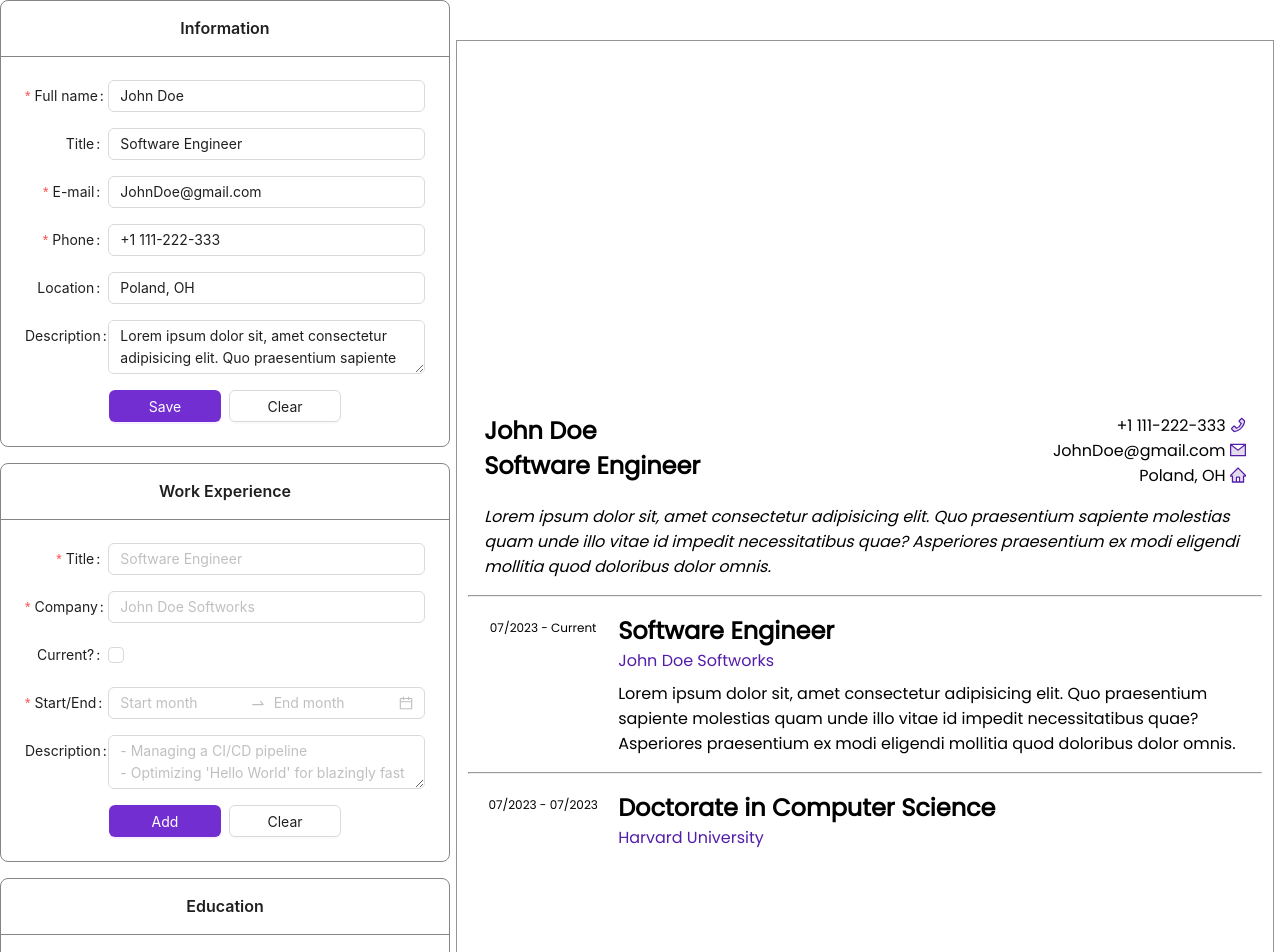
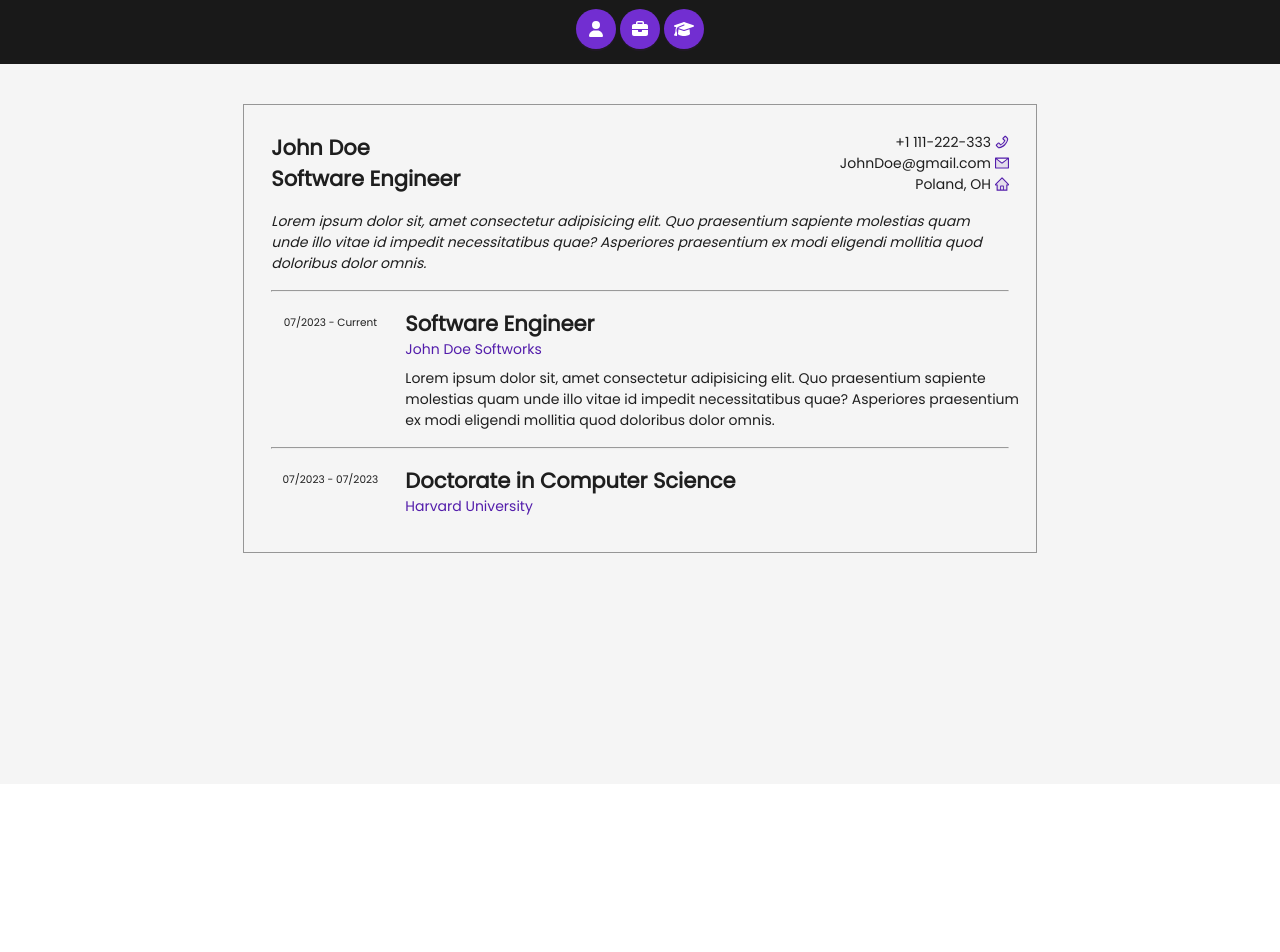
Before and after one commit to myshkovsky/Seavee, a React (Vite) app: page / in a window 1280 px wide. Shown: the top 952 px of the page. After the commit the page ends 800 px from the top, so only its background shows below. Built offline with nearby package versions, Linux system fonts and the light colour scheme.

Commit message:
Add FontAwesome icons, new header & edit UI
Resolves #1

```diff
--- a/package.json
+++ b/package.json
@@ -10,6 +10,9 @@
     "preview": "vite preview"
   },
   "dependencies": {
+    "@fortawesome/fontawesome-svg-core": "^6.4.0",
+    "@fortawesome/free-solid-svg-icons": "^6.4.0",
+    "@fortawesome/react-fontawesome": "^0.2.0",
     "@types/uuid": "^9.0.2",
     "antd": "^5.7.2",
     "react": "^18.2.0",
--- a/src/App.tsx
+++ b/src/App.tsx
@@ -2,13 +2,15 @@ import { useState } from 'react'
 import defaultUser from './utils/defaultUser'
 // import Debug from './components/Debug'
 import './styles/App.css'
-import { Button, Card, Checkbox, ConfigProvider, DatePicker, Form, Input, Select, Space } from 'antd'
-import { EnumDegrees, IUserEducationEntry, IUserWorkExperienceEntry, TEnumDegrees } from './types/IUser'
+import { Button, Checkbox, ConfigProvider, DatePicker, Form, Input, Layout, Modal, Select } from 'antd'
+import { EnumDegrees, IUserBasicInfo, IUserEducationEntry, IUserWorkExperienceEntry, TEnumDegrees } from './types/IUser'
 import {v4 as uuid} from "uuid"
 import DocumentPreview from './components/DocumentPreview'
+import { Content, Header } from 'antd/es/layout/layout'
+import { FontAwesomeIcon } from '@fortawesome/react-fontawesome'
+import { faBriefcase, faGraduationCap, faUser } from '@fortawesome/free-solid-svg-icons'
 
 function App() {
-  const [infoDisable, setInfoDisable] = useState(false)
   const [eduFormChecked, setEduFormChecked] = useState(false)
   const [workFormChecked, setWorkFormChecked] = useState(false)
   const [user, setUser] = useState(defaultUser)
@@ -18,21 +20,15 @@ function App() {
   const { RangePicker } = DatePicker
   const { TextArea } = Input
 
-  function toggleInfoEdit() {
-    setInfoDisable(!infoDisable)
-  }
-
-  function handleInfoChange(targetProp: string, newValue: string) {
-    setUser({...user, info: { ...user.info, [targetProp]: newValue }})
-  }
-
   function handleInfoClear() {
-    setUser({...user, info: {fullname: '', title: '', email: '', phone: '', location: '', description: ''}})
-    /* The setUser above is too slow to keep up with resetFields, and I can't use `await setUsers`,
-    so a setTimeout will have to do. Hopefully 10ms is enough. */
-    setTimeout(() => {
-      infoForm.resetFields()
-    }, 10);
+    infoForm.setFields([
+      { name: ['fullname'], value: '' },
+      { name: ['title'], value: '' },
+      { name: ['email'], value: '' },
+      { name: ['phone'], value: '' },
+      { name: ['location'], value: '' },
+      { name: ['description'], value: '' },
+    ])
   }
 
   function handleEduClear() {
@@ -60,6 +56,10 @@ function App() {
     return newEntry
   }
 
+  function handleInfoSubmit(values: IUserBasicInfo) {
+    setUser({...user, info: { ...user.info, ...values }})
+  }
+
   function handleEduSubmit(rawValues: {school: string, major: string, current: boolean, degree: TEnumDegrees, single?: {"$d": Date}, range?: [{"$d": Date}, {"$d": Date}]}) {
     if (rawValues.single == undefined && rawValues.range == undefined) return
     const degreeKey: TEnumDegrees = rawValues?.degree
@@ -85,14 +85,6 @@ function App() {
       description: rawValues.description,
       started: new Date()
     }
-    if (Array.isArray(rawValues.range)) {
-      newEntry.started = rawValues.range[0]["$d"]
-      newEntry.ended = rawValues.range[1]["$d"]
-      newEntry.current = false
-    } else {
-      newEntry.started = rawValues.single?.$d as Date
-      newEntry.current = true
-    }
     setUser({...user, work: [...user.work, handleDateRange(newEntry, rawValues)]})
   }
 
@@ -114,18 +106,108 @@ function App() {
 
   const ruleMustFill = [{required: true, message: "This field must be filled."}]
 
+  // info modal section
+  const [openEditInfoModal, setOpenEditInfoModal] = useState(false);
+
+  function showInfoModal() {
+    setOpenEditInfoModal(true);
+  }
+
+  function handleInfoModalSave() {
+    infoForm.submit()
+    setOpenEditInfoModal(false)
+  }
+
+  function handleInfoModalCancel() {
+    setOpenEditInfoModal(false)
+    infoForm.resetFields()
+  }
+
+  // work modal section
+  const [openAddWorkExperience, setOpenAddWorkExperience] = useState(false)
+
+  function showAddWorkExperienceModal() {
+    setOpenAddWorkExperience(true)
+  }
+
+  function handleAddWorkExperienceCancel() {
+    setOpenAddWorkExperience(false)
+    handleWorkClear()
+  }
+
+  function handleAddWorkExperience() {
+    workForm.submit()
+    setTimeout(() => {
+      handleAddWorkExperienceCancel()
+    }, 100);
+  }
+
+  // education modal section
+  const [openAddEducation, setOpenAddEducation] = useState(false)
+
+  function showAddEducationModal() {
+    setOpenAddEducation(true)
+  }
+
+  function handleAddEducationCancel() {
+    setOpenAddEducation(false)
+    handleEduClear()
+  }
+
+  function handleAddEducation() {
+    eduForm.submit()
+    setTimeout(() => {
+      handleAddEducationCancel()
+    }, 100);
+  }
+
   return (
-    <ConfigProvider theme={theme}>
-      <section className='main-wrapper'>
-        <section className='editor'>
-          {/* <Debug user={user}/> */}
-          <Card title="Information">
-            <Form form={infoForm} labelCol={{ span: 5 }} layout='horizontal' disabled={infoDisable}>
+    <Layout hasSider={false}>
+      <ConfigProvider theme={theme}>
+        <Header
+          style={{
+            position: 'sticky',
+            top: 0,
+            zIndex: 1,
+            width: '100%',
+            gap: 10,
+            textAlign: 'center',
+            background: "#191919"
+          }}
+        >
+          <Button type="primary" shape="circle" size='large' onClick={showInfoModal}>
+            <FontAwesomeIcon icon={faUser} />
+          </Button>
+          &nbsp;
+          <Button type="primary" shape="circle" size='large' onClick={showAddWorkExperienceModal}>
+            <FontAwesomeIcon icon={faBriefcase} />
+          </Button>
+          &nbsp;
+          <Button type="primary" shape="circle" size='large' onClick={showAddEducationModal}>
+            <FontAwesomeIcon icon={faGraduationCap} />
+          </Button>
+        </Header>
+        <Content style={{ height: '90vh' }}>
+          {/* Edit info */}
+          <Modal
+            open={openEditInfoModal}
+            title="Edit information"
+            onCancel={handleInfoModalCancel}
+            footer={[
+              <Button key="submit" type="primary" onClick={handleInfoModalSave}>
+                Save
+              </Button>,
+              <Button onClick={handleInfoClear}>
+                Clear
+              </Button>
+            ]}
+          >
+            <Form form={infoForm} labelCol={{ span: 5 }} layout='horizontal' onFinish={handleInfoSubmit}>
               <Form.Item name='fullname' label='Full name:' initialValue={user.info.fullname} rules={ruleMustFill}>
-                <Input onChange={e => handleInfoChange('fullname', e.target.value)}/>
+                <Input placeholder='John Doe'/>
               </Form.Item>
               <Form.Item name='title' label='Title:' initialValue={user.info.title}>
-                <Input onChange={e => handleInfoChange('title', e.target.value)}/>
+                <Input placeholder='Software Engineer'/>
               </Form.Item>
               <Form.Item name="email" label="E-mail:" initialValue={user.info.email}
                 rules={[
@@ -133,30 +215,33 @@ function App() {
                   { required: true, message: 'You must enter a valid e-mail address.' }
                 ]}
               >
-                <Input onChange={e => handleInfoChange('email', e.target.value)}/>
+                <Input placeholder='JohnDoe@jdsoftworks.com'/>
               </Form.Item>
               <Form.Item name="phone" label='Phone:' initialValue={user.info.phone} rules={ruleMustFill}>
-                <Input onChange={e => handleInfoChange('phone', e.target.value)}/>
+                <Input placeholder='+1 234-456-7890'/>
               </Form.Item>
               <Form.Item name="location" label='Location:' initialValue={user.info.location}>
-                <Input onChange={e => handleInfoChange('location', e.target.value)}/>
+                <Input placeholder='Warsaw, Ohio, USA'/>
               </Form.Item>
               <Form.Item name="description" label="Description:" initialValue={user.info.description}>
-                <TextArea onChange={e => handleInfoChange('description', e.target.value)}/>
-              </Form.Item>
-              <Form.Item style={{ textAlign: 'center' }}>
-                <Space>
-                  <Button type='primary' disabled={false} onClick={toggleInfoEdit}>
-                    {infoDisable ? 'Edit' : 'Save'}
-                  </Button>
-                  <Button disabled={false} onClick={handleInfoClear}>
-                    Clear
-                  </Button>
-                </Space>
+                <TextArea placeholder='Briefly describe who you are and what you do.'/>
               </Form.Item>
             </Form>
-          </Card>
-          <Card title="Work Experience">
+          </Modal>
+          {/* Add work experience */}
+          <Modal
+            open={openAddWorkExperience}
+            title="Add work experience"
+            onCancel={handleAddWorkExperienceCancel}
+            footer={[
+              <Button key="submit" type="primary" onClick={handleAddWorkExperience}>
+                Add
+              </Button>,
+              <Button onClick={handleAddWorkExperienceCancel}>
+                Cancel
+              </Button>
+            ]}
+          >
             <Form
               labelCol={{ span: 5 }}
               layout='horizontal'
@@ -184,19 +269,22 @@ function App() {
               <Form.Item name="description" label="Description:">
                 <TextArea placeholder="- Managing a CI/CD pipeline&#13;- Optimizing 'Hello World' for blazingly fast performance"/>
               </Form.Item>
-              <Form.Item style={{ textAlign: 'center' }}>
-                <Space>
-                  <Button type="primary" htmlType="submit">
-                    Add
-                  </Button>
-                  <Button type="default" onClick={handleWorkClear}>
-                    Clear
-                  </Button>
-                </Space>
-              </Form.Item>
             </Form>
-          </Card>
-          <Card title="Education">
+          </Modal>
+          {/* Add education */}
+          <Modal
+            open={openAddEducation}
+            title="Add work experience"
+            onCancel={handleAddEducationCancel}
+            footer={[
+              <Button key="submit" type="primary" onClick={handleAddEducation}>
+                Add
+              </Button>,
+              <Button onClick={handleAddEducationCancel}>
+                Cancel
+              </Button>
+            ]}
+          >
             <Form
               labelCol={{ span: 5 }}
               layout='horizontal'
@@ -230,22 +318,12 @@ function App() {
                   <RangePicker picker='month' />
                 </Form.Item>
               }
-              <Form.Item style={{ textAlign: 'center' }}>
-                <Space>
-                  <Button type="primary" htmlType="submit">
-                    Add
-                  </Button>
-                  <Button type="default" onClick={handleEduClear}>
-                    Clear
-                  </Button>
-                </Space>
-              </Form.Item>
             </Form>
-          </Card>
-        </section>
-        <DocumentPreview user={user} />
-      </section>
-    </ConfigProvider>
+          </Modal>
+          <DocumentPreview user={user} />
+        </Content>
+      </ConfigProvider>
+    </Layout>
   )
 }
 
--- a/src/components/DocumentPreview.tsx
+++ b/src/components/DocumentPreview.tsx
@@ -1,4 +1,3 @@
-import { Space } from "antd"
 import { IUser } from "../types/IUser"
 import WorkPreview from "./WorkPreview"
 import EducationPreview from "./EducationPreview"
@@ -10,15 +9,15 @@ interface IProps {
 
 function DocumentPreview({ user }: IProps) {
   return (
-    <Space className="display">
-      <div>
+    <section>
+      <div className="display">
         <InfoPreview info={user.info} />
-        <hr />
+        <hr style={{ margin: '0 1rem' }} />
         <WorkPreview work={user.work}/>
-        <hr />
+        <hr style={{ color: '#e8e8e8', margin: '0 1rem' }} />
         <EducationPreview education={user.education} />
       </div>
-    </Space>
+    </section>
   )
 }
 
```
Also changed, not shown: 1 other file (tests, documents, lock files or other folders).
